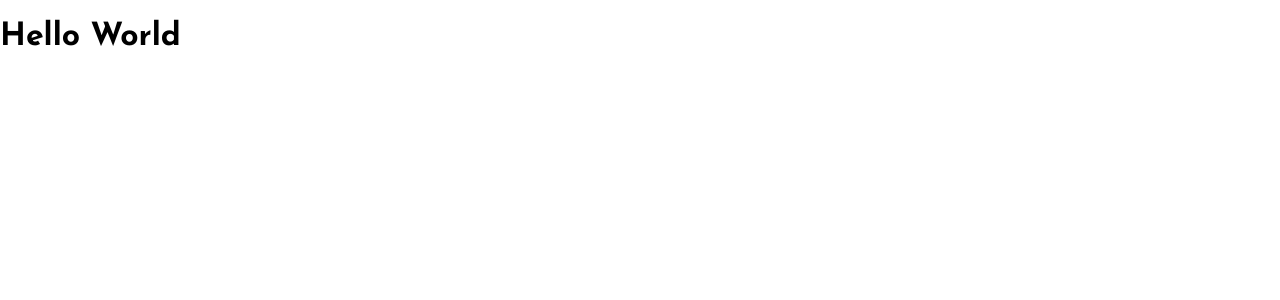
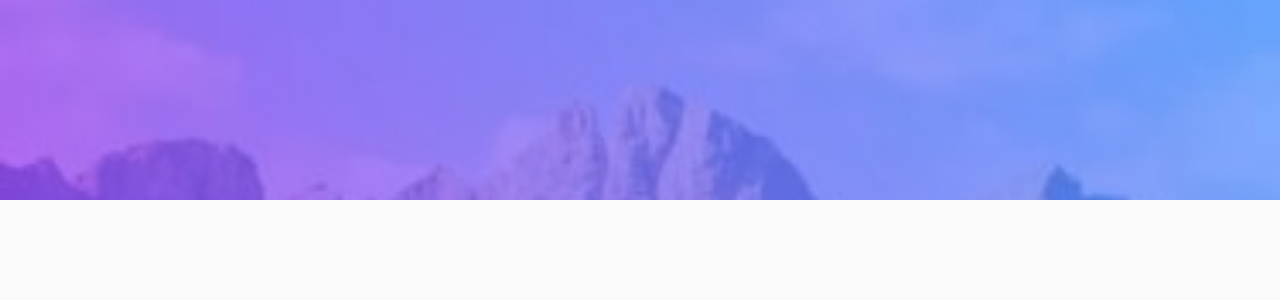
Before and after one commit to elidrissidev/todo-app, a React (Create React App) app: page / in a window 1280 px wide. Shown: the top 300 px of the page. Built offline with nearby package versions, Linux system fonts and the light colour scheme.

Commit message:
Add background image

```diff
--- a/src/App.css
+++ b/src/App.css
@@ -0,0 +1,14 @@
+.App {
+  min-height: 100%;
+}
+
+.App::before {
+  background: url(./assets/bg-mobile-light.jpg) top no-repeat;
+  background-size: cover;
+  content: '';
+  height: 12.5rem;
+  left: 0;
+  position: absolute;
+  top: 0;
+  width: 100%;
+}
--- a/src/App.tsx
+++ b/src/App.tsx
@@ -1,11 +1,7 @@
 import './App.css'
 
 function App() {
-  return (
-    <div>
-      <h1>Hello World</h1>
-    </div>
-  )
+  return <div className="App"></div>
 }
 
 export default App
--- a/src/index.css
+++ b/src/index.css
@@ -1,8 +1,28 @@
+:root {
+  --bg-color: #FAFAFA;
+}
+
+*,
+*::before,
+*::after {
+  box-sizing: border-box;
+}
+
+html {
+  height: 100%;
+}
+
 body {
-  margin: 0;
+  background-color: var(--bg-color);
   font-family: 'Josefin Sans', -apple-system, BlinkMacSystemFont, 'Segoe UI', 'Roboto', 'Oxygen',
     'Ubuntu', 'Cantarell', 'Fira Sans', 'Droid Sans', 'Helvetica Neue',
-    sans-serif;
+  sans-serif;
+  height: 100%;
+  margin: 0;
   -webkit-font-smoothing: antialiased;
   -moz-osx-font-smoothing: grayscale;
 }
+
+#root {
+  height: 100%;
+}
```
